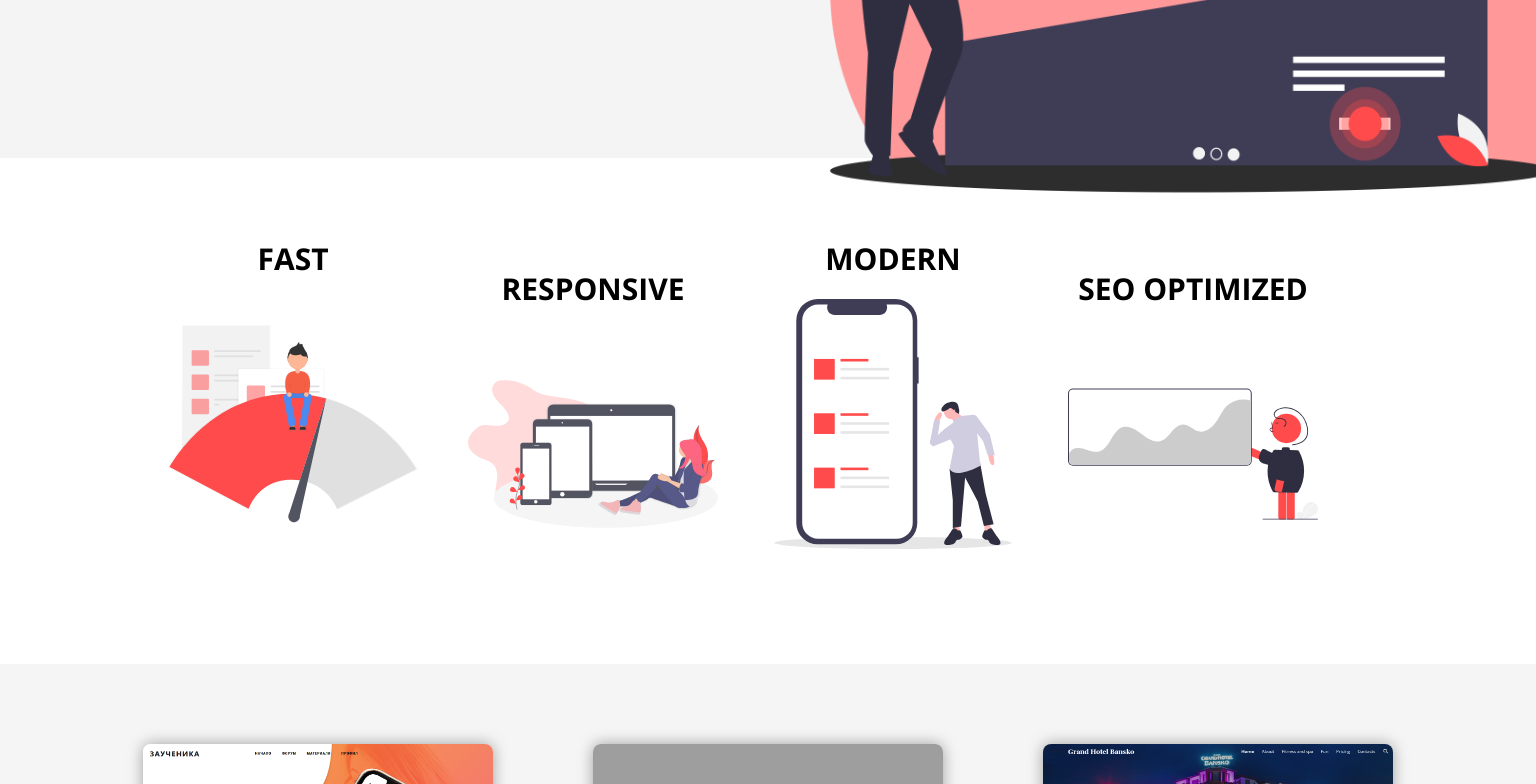
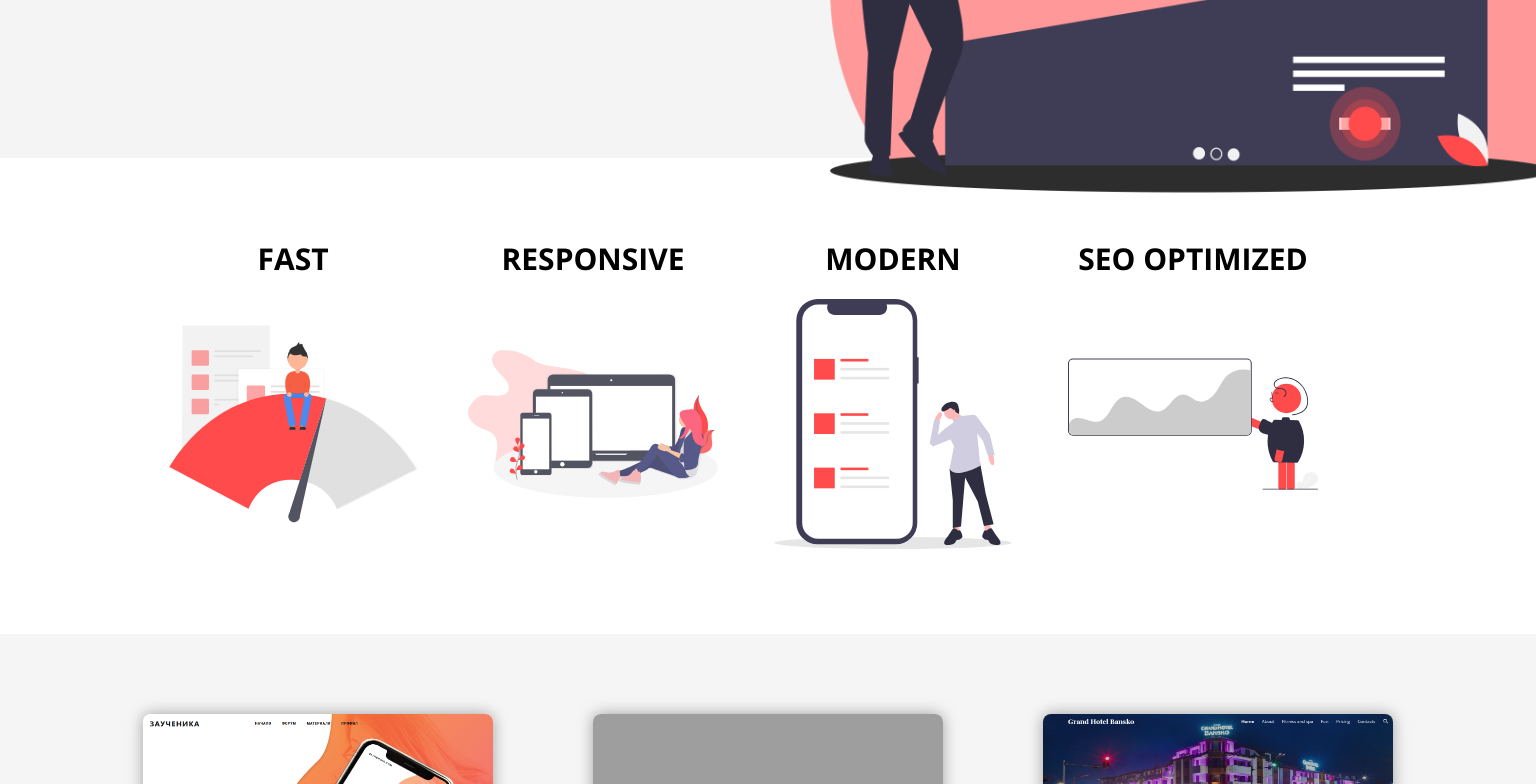
Before and after one commit to PetromirDev/portfolio-website, a plain HTML site: page index.html in a window 1536 px wide. Shown: the part 642-1426 px from the top of the page. Drawn offline with nearby package versions, Linux system fonts and the light colour scheme; grey boxes are pictures that could not be loaded.

Commit message:
fixed margin on offers

```diff
--- a/index.css
+++ b/index.css
@@ -237,8 +237,12 @@ html{
     .offer{
         margin-right: 50px;
     }
+    .row .offer:last-child{
+        margin-top: 0px;
+    }
 }
 @media (min-width: 1600px){
+
     .offer img {
         width: 300px;
         height: 300px;
```
Also changed, not shown: index.html (+1 -1 lines).
